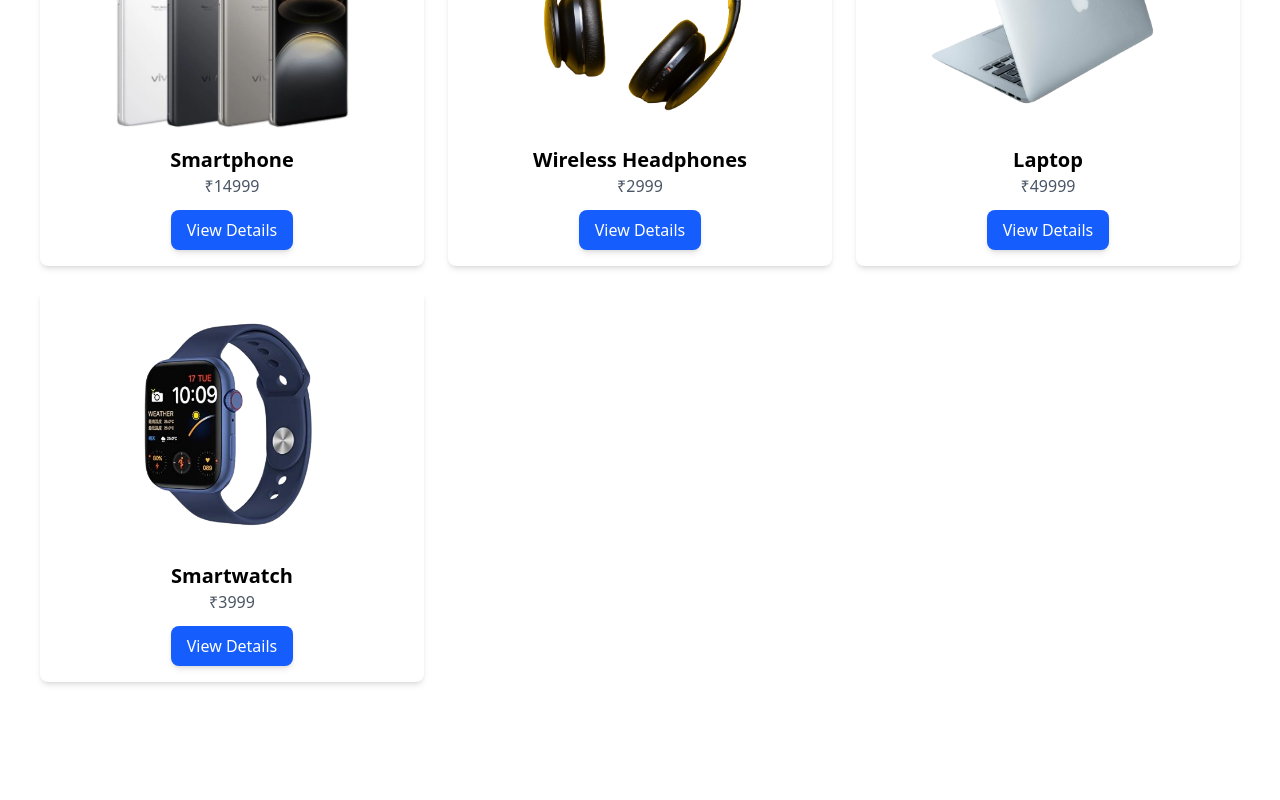
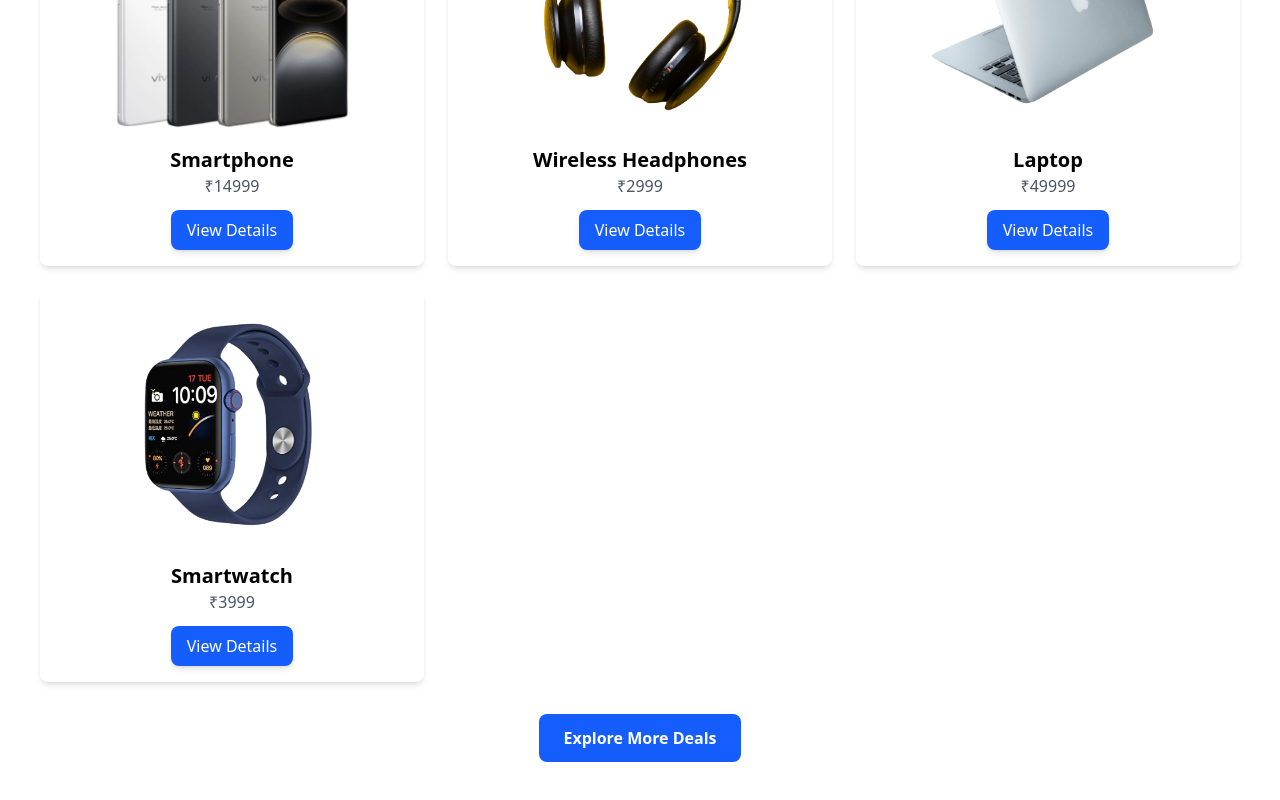
Before and after one commit to Hari428867/ecommerce-app, a React (Vite) app: page / in a window 1280 px wide. Shown: the part 1090-1890 px from the top of the page. Before the commit the page ends 1812 px from the top, so only its background shows below. Built offline with nearby package versions, Linux system fonts and the light colour scheme.

Commit message:
Added Explore More Deals button & Shop page

```diff
--- a/src/pages/ProductList.jsx
+++ b/src/pages/ProductList.jsx
@@ -1,5 +1,6 @@
 import React from "react";
 import ProductCard from "../components/ProductCard";
+import { useNavigate } from "react-router-dom";
 
 const products = [
   {
@@ -29,6 +30,8 @@ const products = [
 ];
 
 function ProductList() {
+  const navigate = useNavigate(); // Hook for navigation
+
   return (
     <div className="p-10">
       <h2 className="text-3xl font-bold text-center mb-6">Products</h2>
@@ -37,6 +40,15 @@ function ProductList() {
           <ProductCard key={product.id} product={product} />
         ))}
       </div>
+      {/* New Button Added */}
+      <div className="text-center mt-8">
+        <button
+          onClick={() => navigate("/shop")}
+          className="bg-blue-600 text-white px-6 py-3 rounded-lg font-semibold hover:bg-blue-700 transition duration-300"
+        >
+          Explore More Deals
+        </button>
+      </div>
     </div>
   );
 }
```
